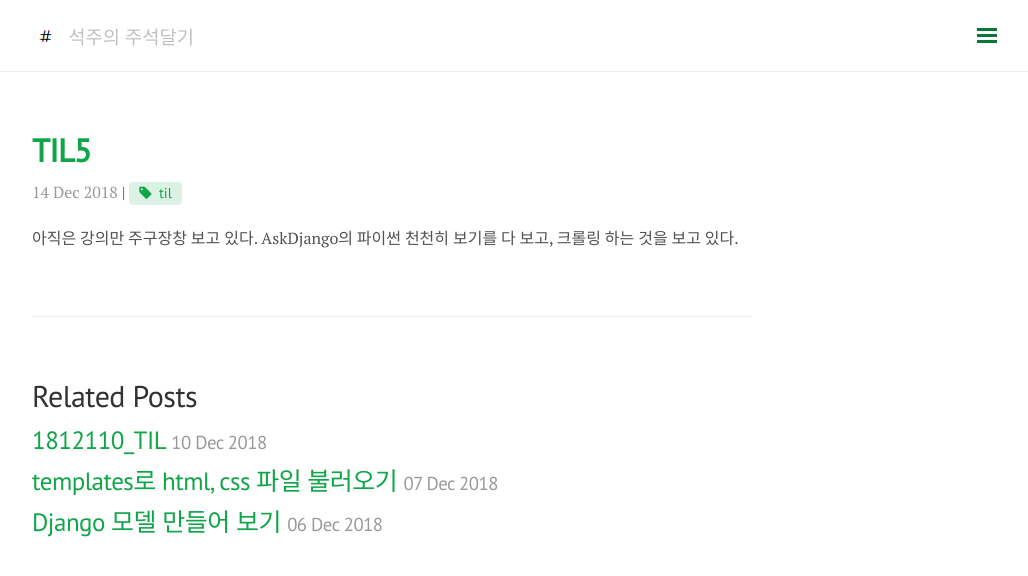
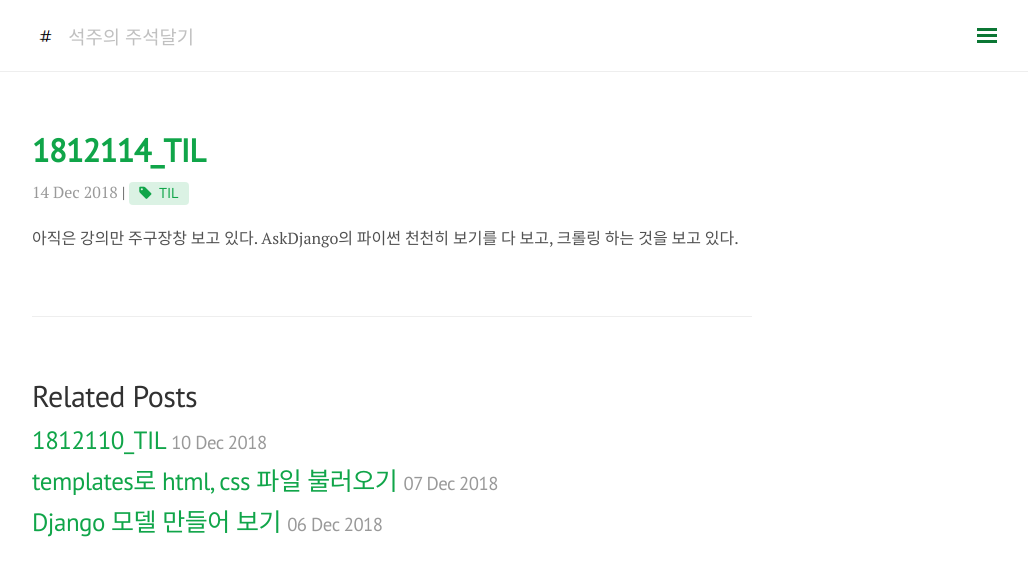
Before and after one commit to somefood/somefood.github.io, a Jekyll site: the page built from _posts/Today I Learned/2018-12-14-TIL5.md, in a window 1280 px wide. Shown: the top 576 px of the page, without its empty margins (248-1276 px from the left). Built offline with Jekyll 4.4.1, drawn with Linux system fonts in a browser that asks for light colours; nearby versions of some CDN libraries; comment, search, counter and statistics services are not loaded.

Commit message:
Update 2018-12-14-TIL5.md

```diff
--- a/_posts/Today I Learned/2018-12-14-TIL5.md
+++ b/_posts/Today I Learned/2018-12-14-TIL5.md
@@ -1,8 +1,9 @@
 ---
 layout: post
-title: TIL5
+title: 1812114_TIL
 category: TIL
-tags: [til]
+tags: [TIL]
+comments: false
 ---
 
 아직은 강의만 주구장창 보고 있다.
```
